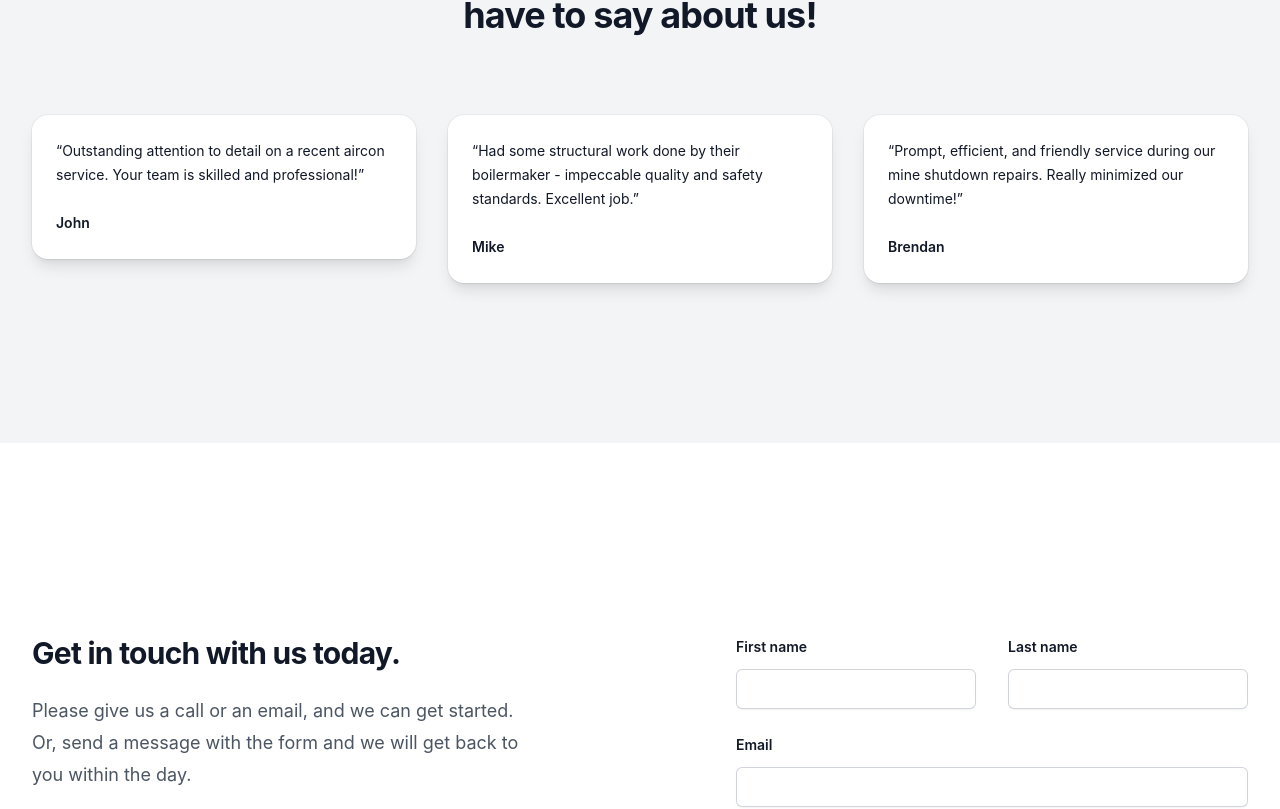
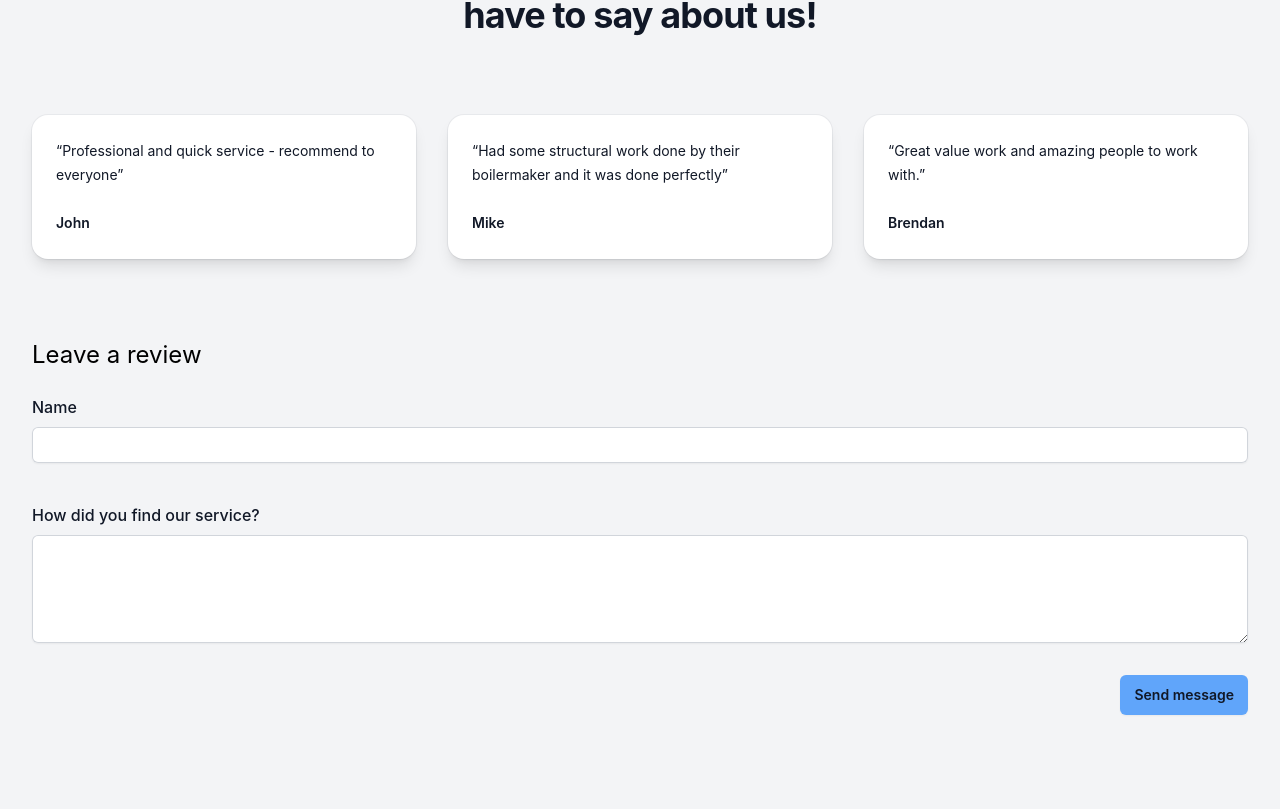
Before and after one commit to prajitlal4/jestin-auto-electrics, a Next.js app: page / in a window 1280 px wide. Shown: the part 3292-4101 px from the top of the page. Built offline with nearby package versions, Linux system fonts and the light colour scheme.

Commit message:
added basic form and validation for reviews

```diff
--- a/package.json
+++ b/package.json
@@ -9,14 +9,14 @@
     "lint": "next lint"
   },
   "dependencies": {
-    "@headlessui/react": "^1.7.15",
+    "@headlessui/react": "^1.7.19",
     "@heroicons/react": "^2.0.18",
     "next": "13.4.4",
     "react": "18.2.0",
     "react-dom": "18.2.0"
   },
   "devDependencies": {
-    "@tailwindcss/forms": "^0.5.3",
+    "@tailwindcss/forms": "^0.5.7",
     "autoprefixer": "^10.4.14",
     "eslint": "8.42.0",
     "eslint-config-next": "13.4.4",
--- /dev/null
+++ b/pages/components/ReviewField.jsx
@@ -0,0 +1,124 @@
+import { useState } from "react";
+
+export default function ReviewField() {
+  const [showModal, setShowModal] = useState(false);
+  const [error, setError] = useState(null);
+
+  const handleSubmit = async (event) => {
+    event.preventDefault();
+
+    const formData = new FormData(event.target);
+
+    //Extract values
+    const name = formData.get("name");
+    const message = formData.get("message");
+
+    //Validation
+    if (!name.trim()) {
+      setError("Name is required.");
+      return;
+    }
+
+    if (!message.trim()) {
+      setError("Message is required.");
+      return;
+    }
+
+    try {
+      const response = await fetch("/", {
+        method: "POST",
+        headers: { "Content-Type": "application/x-www-form-urlencoded" },
+        body: new URLSearchParams(formData).toString(),
+      });
+
+      if (response.ok) {
+        setShowModal(true);
+        setError(null);
+      } else {
+        throw new Error("Network response was not ok.");
+      }
+    } catch (error) {
+      setError(
+        "There was a problem with the form submission. Please try again."
+      );
+    }
+  };
+
+  return (
+    <div className="mt-12">
+      <h1 className="text-2xl">Leave a review</h1>
+      <form
+        name="review"
+        onSubmit={handleSubmit}
+        method="POST"
+        data-netlify="true"
+        className="mt-6"
+      >
+        <label
+          htmlFor="name"
+          className="block text-md font-medium leading-6 text-gray-900"
+        >
+          Name
+        </label>
+        <div className="mt-2">
+          <input
+            name="name"
+            id="name"
+            className="block w-full rounded-md border-0 py-1.5 text-gray-900 shadow-sm ring-1 ring-inset ring-gray-300 placeholder:text-gray-400 focus:ring-2 focus:ring-inset focus:ring-blue-600 sm:text-sm sm:leading-6"
+            defaultValue={""}
+          />
+        </div>
+        <label
+          htmlFor="comment"
+          className="block text-md font-medium leading-6 text-gray-900 mt-10"
+        >
+          How did you find our service?
+        </label>
+        <div className="mt-2">
+          <textarea
+            rows={4}
+            name="message"
+            id="message"
+            className="block w-full rounded-md border-0 py-1.5 text-gray-900 shadow-sm ring-1 ring-inset ring-gray-300 placeholder:text-gray-400 focus:ring-2 focus:ring-inset focus:ring-blue-600 sm:text-sm sm:leading-6"
+            defaultValue={""}
+          />
+        </div>
+        <div className="mt-8 flex justify-end">
+          <button
+            type="submit"
+            className="rounded-md bg-blue-400 px-3.5 py-2.5 text-center text-sm font-semibold text-gray-900 shadow-sm hover:bg-blue-500 focus-visible:outline focus-visible:outline-2 focus-visible:outline-offset-2 focus-visible:outline-blue-600"
+          >
+            Send message
+          </button>
+        </div>
+      </form>
+      {showModal && (
+        <div className="fixed top-0 left-0 w-full h-full flex items-center justify-center bg-black bg-opacity-50">
+          <div className="bg-white p-8 rounded shadow-xl">
+            <h3 className="text-2xl mb-4">Review submitted successfully.</h3>
+            <button
+              className="mt-6 rounded-md bg-blue-400 px-3.5 py-2.5 text-center text-sm font-semibold text-gray-900 shadow-sm hover:bg-blue-500 focus-visible:outline focus-visible:outline-2 focus-visible:outline-offset-2 focus-visible:outline-blue-600"
+              onClick={() => setShowModal(false)}
+            >
+              Close
+            </button>
+          </div>
+        </div>
+      )}
+      {error && (
+        <div className="fixed top-0 left-0 w-full h-full flex items-center justify-center bg-black bg-opacity-50">
+          <div className="bg-white p-8 rounded shadow-xl">
+            <h3 className="text-2xl mb-4">An Error Occured</h3>
+            <p>{error}</p>
+            <button
+              className="mt-6 rounded-md bg-blue-400 px-3.5 py-2.5 text-center text-sm font-semibold text-gray-900 shadow-sm hover:bg-blue-500 focus-visible:outline focus-visible:outline-2 focus-visible:outline-offset-2 focus-visible:outline-blue-600"
+              onClick={() => setError(null)}
+            >
+              Close
+            </button>
+          </div>
+        </div>
+      )}
+    </div>
+  );
+}
--- a/pages/components/Reviews.jsx
+++ b/pages/components/Reviews.jsx
@@ -1,12 +1,14 @@
+import ReviewField from "./ReviewField";
+
 const testimonials = [
   [
     [
       {
-        body: 'Outstanding attention to detail on a recent aircon service. Your team is skilled and professional!',
+        body: "Professional and quick service - recommend to everyone",
         author: {
-          name: 'John',
-          handle: 'john',
-          },
+          name: "John",
+          handle: "john",
+        },
       },
       // More testimonials...
     ],
@@ -14,34 +16,37 @@ const testimonials = [
   [
     [
       {
-        body: 'Had some structural work done by their boilermaker - impeccable quality and safety standards. Excellent job.',
+        body: "Had some structural work done by their boilermaker and it was done perfectly",
         author: {
-          name: 'Mike',
-          handle: 'mike',
-         },
+          name: "Mike",
+          handle: "mike",
+        },
       },
       // More testimonials...
     ],
     [
       {
-        body: 'Prompt, efficient, and friendly service during our mine shutdown repairs. Really minimized our downtime!',
+        body: "Great value work and amazing people to work with.",
         author: {
-          name: 'Brendan',
-          handle: 'brendan',
-          },
+          name: "Brendan",
+          handle: "brendan",
+        },
       },
       // More testimonials...
     ],
   ],
-]
+];
 
 function classNames(...classes) {
-  return classes.filter(Boolean).join(' ')
+  return classes.filter(Boolean).join(" ");
 }
 
 export default function Review() {
   return (
-    <div id="reviews" className="relative isolate bg-gray-100 pb-32 pt-24 sm:pt-32">
+    <div
+      id="reviews"
+      className="relative isolate bg-gray-100 pb-32 pt-24 sm:pt-32"
+    >
       <div className="mx-auto max-w-7xl px-6 lg:px-8">
         <div className="mx-auto max-w-xl text-center">
           <p className="mt-2 text-3xl font-bold tracking-tight text-gray-900 sm:text-4xl">
@@ -50,16 +55,20 @@ export default function Review() {
         </div>
         <div className="mx-auto mt-16 grid max-w-2xl grid-cols-1 grid-rows-1 gap-8 text-sm leading-6 text-gray-900 sm:mt-20 sm:grid-cols-1 xl:mx-0 xl:max-w-none xl:grid-flow-col xl:grid-cols-3">
           {testimonials.map((columnGroup, columnGroupIdx) => (
-            <div key={columnGroupIdx} className="space-y-8 xl:contents xl:space-y-0">
+            <div
+              key={columnGroupIdx}
+              className="space-y-8 xl:contents xl:space-y-0"
+            >
               {columnGroup.map((column, columnIdx) => (
                 <div
                   key={columnIdx}
                   className={classNames(
                     (columnGroupIdx === 0 && columnIdx === 0) ||
-                      (columnGroupIdx === testimonials.length - 1 && columnIdx === columnGroup.length - 1)
-                      ? 'xl:row-span-2'
-                      : 'xl:row-start-1',
-                    'space-y-8'
+                      (columnGroupIdx === testimonials.length - 1 &&
+                        columnIdx === columnGroup.length - 1)
+                      ? "xl:row-span-2"
+                      : "xl:row-start-1",
+                    "space-y-8"
                   )}
                 >
                   {column.map((testimonial) => (
@@ -72,7 +81,9 @@ export default function Review() {
                       </blockquote>
                       <figcaption className="mt-6 flex items-center gap-x-4">
                         <div>
-                          <div className="font-semibold">{testimonial.author.name}</div>
+                          <div className="font-semibold">
+                            {testimonial.author.name}
+                          </div>
                         </div>
                       </figcaption>
                     </figure>
@@ -82,7 +93,8 @@ export default function Review() {
             </div>
           ))}
         </div>
+        <ReviewField />
       </div>
     </div>
-  )
+  );
 }
```
Also changed, not shown: pages/components/Contact.jsx (+84 -33 lines), 2 other files (tests, documents, lock files or other folders).
